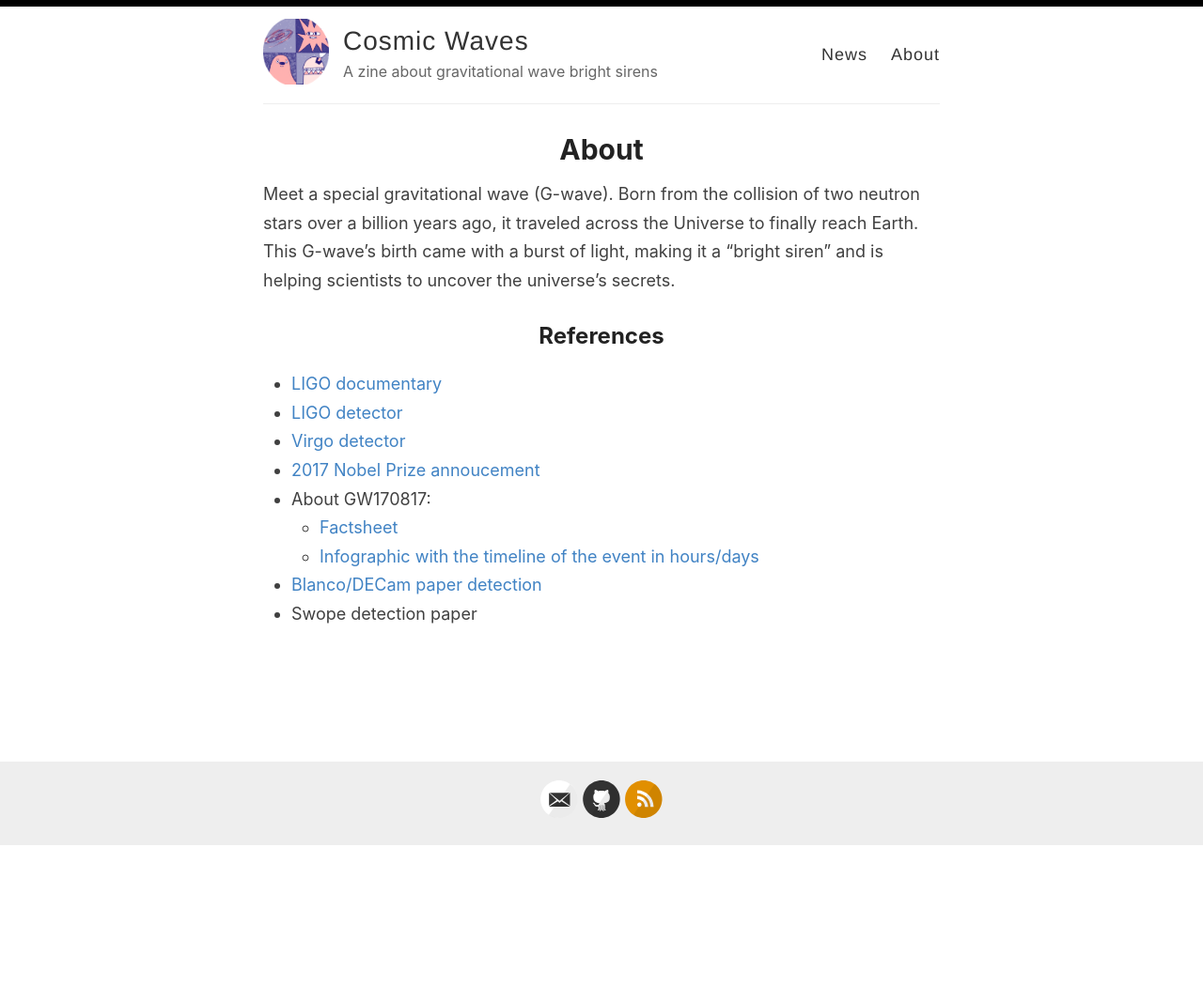
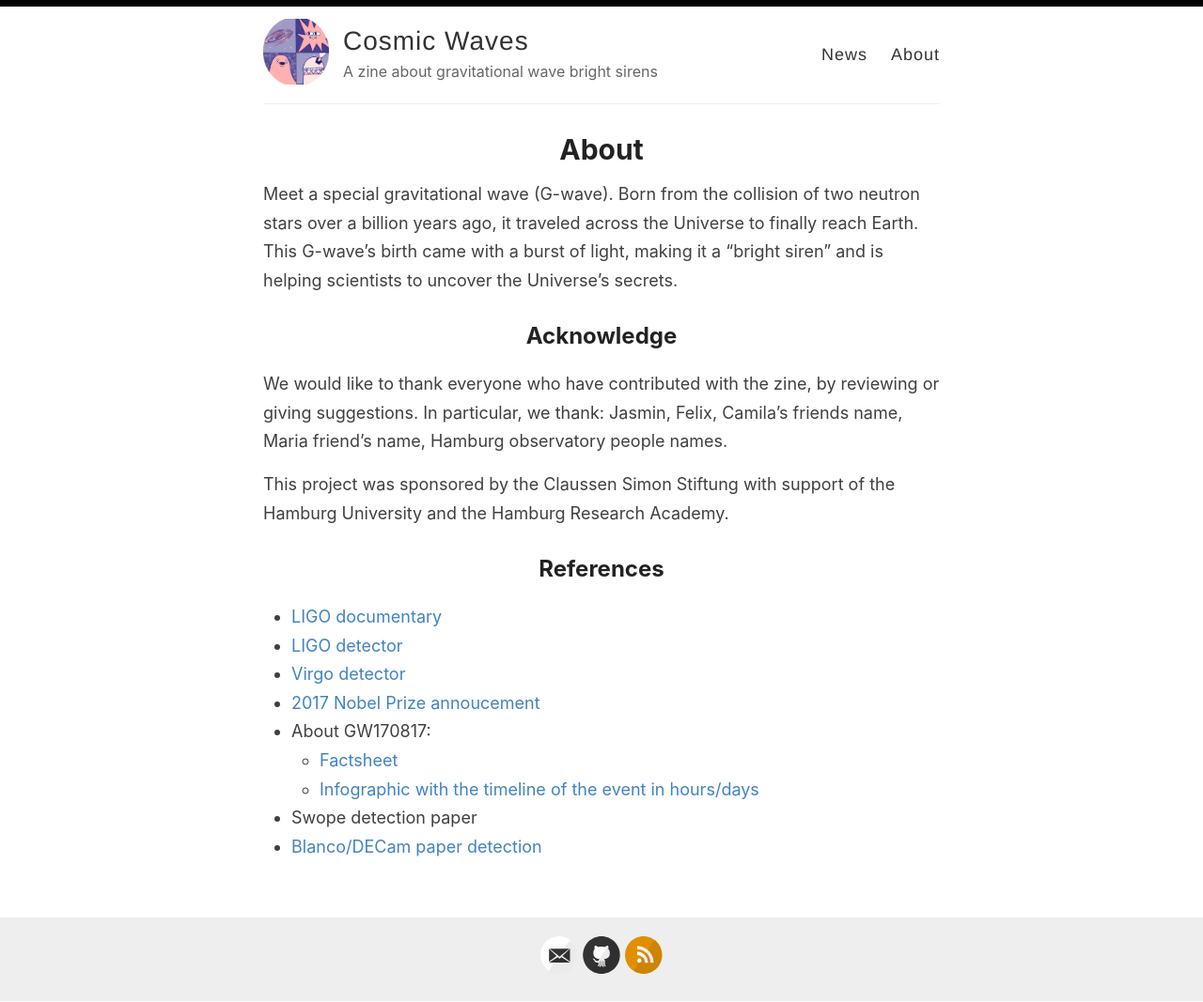
Before and after one commit to MariaElidaiana/cosmic-waves, a Jekyll site: the page built from _pages/about.md, in a window 1280 px wide. Shown: the whole page at 94% size. Built offline with Jekyll 4.4.1, drawn with Linux system fonts in a browser that asks for light colours; before the commit the page ends 901 px from its top, so only the background shows below that.

Commit message:
Update about.md

```diff
--- a/_pages/about.md
+++ b/_pages/about.md
@@ -4,8 +4,12 @@ title: About
 permalink: /about/
 ---
 
-Meet a special gravitational wave (G-wave). Born from the collision of two neutron stars over a billion years ago, it traveled across the Universe to finally reach Earth. This G-wave's birth came with a burst of light, making it a "bright siren" and is helping scientists to uncover the universe's secrets.
+Meet a special gravitational wave (G-wave). Born from the collision of two neutron stars over a billion years ago, it traveled across the Universe to finally reach Earth. This G-wave's birth came with a burst of light, making it a "bright siren" and is helping scientists to uncover the Universe's secrets.
 
+## Acknowledge
+We would like to thank everyone who have contributed with the zine, by reviewing or giving suggestions. In particular, we thank: Jasmin, Felix, Camila's friends name, Maria friend's name, Hamburg observatory people names.
+
+This project was sponsored by the Claussen Simon Stiftung with support of the Hamburg University and the Hamburg Research Academy.
 
 ## References
 
@@ -16,5 +20,5 @@ Meet a special gravitational wave (G-wave). Born from the collision of two neutr
 - About GW170817:
     - [Factsheet](https://www.ligo.org/detections/GW170817/images-GW170817/GW170817_Factsheet.pdf)
     - [Infographic with the timeline of the event in hours/days](https://www.ligo.org/detections/GW170817/images-GW170817/infographic_GW170817.pdf)
+- Swope detection paper
 - [Blanco/DECam paper detection](https://arxiv.org/pdf/1710.05459)
-- Swope detection paper
```
